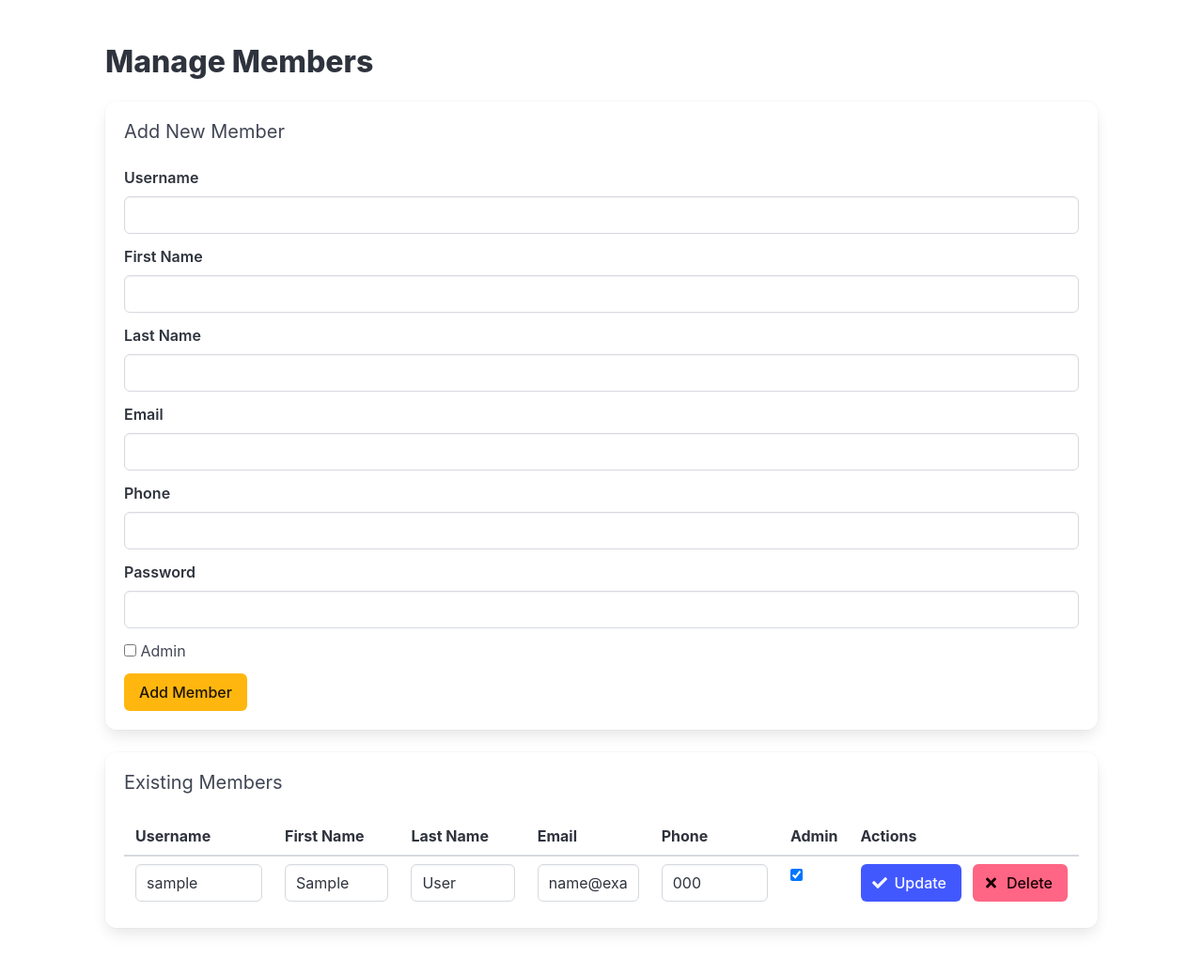
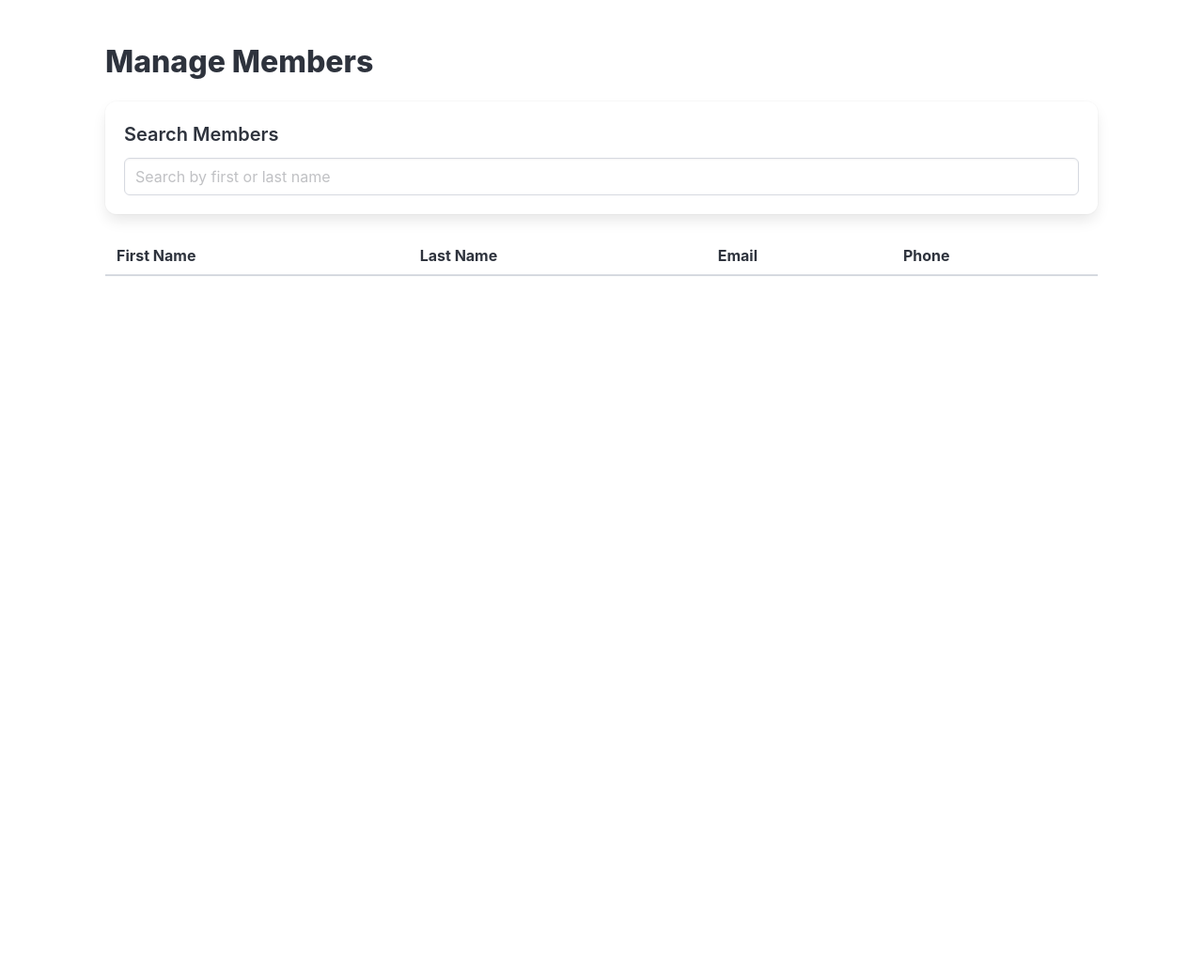
Before and after one commit to vanceb/bowls_club, a Flask app: page /admin/manage_members in a window 1280 px wide. Shown: the part 86-1122 px from the top of the page at 94% size. After the commit the page ends 380 px from the top, so only its background shows below. Run offline with Flask 3, Linux system fonts and the light colour scheme; a user stored in the database is signed in; tables that the repository leaves empty hold one stand-in row (values such as "Sample post"); lists and menus that the app fills with data are empty.

Commit message:
changed the workflow for manage and delete members

```diff
--- a/app/routes.py
+++ b/app/routes.py
@@ -100,6 +100,7 @@ def search_members():
     return {
         "members": [
             {
+                "id": member.id,  # Include the ID field
                 "firstname": member.firstname,
                 "lastname": member.lastname,
                 "phone": member.phone,
@@ -116,37 +117,36 @@ def admin_dashboard():
     return render_template('admin_dashboard.html', title='Admin Dashboard')
 
 
-@app.route('/admin/manage_members')
+@app.route('/admin/manage_members', methods=['GET'])
 @admin_required
 def manage_members():
-    members = db.session.scalars(sa.select(Member).order_by(Member.firstname)).all()
-    return render_template('manage_members.html', members=members, menu_items=app.config['MENU_ITEMS'])
+    return render_template('manage_members.html', title='Manage Members', menu_items=app.config['MENU_ITEMS'])
 
 
-@app.route('/admin/update_member/<int:member_id>', methods=['POST'])
+@app.route('/admin/edit_member/<int:member_id>', methods=['GET', 'POST'])
 @admin_required
-def update_member(member_id):
+def edit_member(member_id):
     member = db.session.get(Member, member_id)
     if not member:
         abort(404)
-    member.username = request.form['username']
-    member.firstname = request.form['firstname']
-    member.lastname = request.form['lastname']
-    member.email = request.form['email']
-    member.phone = request.form['phone']
-    member.is_admin = 'is_admin' in request.form
-    db.session.commit()
-    flash('Member updated successfully', 'success')
-    return redirect(url_for('manage_members'))
 
+    if request.method == 'POST':
+        if 'update' in request.form:
+            # Update member details
+            member.username = request.form['username']
+            member.firstname = request.form['firstname']
+            member.lastname = request.form['lastname']
+            member.email = request.form['email']
+            member.phone = request.form['phone']
+            member.is_admin = 'is_admin' in request.form
+            db.session.commit()
+            flash('Member updated successfully', 'success')
+            return redirect(url_for('manage_members'))
+        elif 'delete' in request.form:
+            # Delete the member
+            db.session.delete(member)
+            db.session.commit()
+            flash('Member deleted successfully', 'success')
+            return redirect(url_for('manage_members'))
 
-@app.route('/admin/delete_member/<int:member_id>', methods=['GET'])
-@admin_required
-def delete_member(member_id):
-    member = db.session.get(Member, member_id)
-    if not member:
-        abort(404)
-    db.session.delete(member)
-    db.session.commit()
-    flash('Member deleted successfully', 'success')
-    return redirect(url_for('manage_members'))
+    return render_template('edit_member.html', member=member)
--- a/app/templates/manage_members.html
+++ b/app/templates/manage_members.html
@@ -3,105 +3,52 @@
 {% block content %}
 <h1 class="title">Manage Members</h1>
 
-<!-- Add New Member Form -->
 <div class="box">
-    <h2 class="subtitle">Add New Member</h2>
-    <form action="{{ url_for('add_member') }}" method="POST">
     <div class="field">
-            <label class="label">Username</label>
+        <label class="label is-size-5">Search Members</label>
         <div class="control">
-                <input class="input" type="text" name="username" required>
+            <input id="search-input" class="input" type="text" placeholder="Search by first or last name">
         </div>
     </div>
-        <div class="field">
-            <label class="label">First Name</label>
-            <div class="control">
-                <input class="input" type="text" name="firstname" required>
-            </div>
-        </div>
-        <div class="field">
-            <label class="label">Last Name</label>
-            <div class="control">
-                <input class="input" type="text" name="lastname" required>
-            </div>
-        </div>
-        <div class="field">
-            <label class="label">Email</label>
-            <div class="control">
-                <input class="input" type="email" name="email" required>
-            </div>
-        </div>
-        <div class="field">
-            <label class="label">Phone</label>
-            <div class="control">
-                <input class="input" type="text" name="phone" required>
-            </div>
-        </div>
-        <div class="field">
-            <label class="label">Password</label>
-            <div class="control">
-                <input class="input" type="password" name="password" required>
-            </div>
-        </div>
-        <div class="field">
-            <label class="checkbox">
-                <input type="checkbox" name="is_admin">
-                Admin
-            </label>
-        </div>
-        <div class="control">
-            <button class="button is-primary" type="submit">Add Member</button>
-        </div>
-    </form>
 </div>
 
-<!-- Members Table -->
-<div class="box">
-    <h2 class="subtitle">Existing Members</h2>
 <table class="table is-striped is-hoverable is-fullwidth">
     <thead>
         <tr>
-                <th>Username</th>
             <th>First Name</th>
             <th>Last Name</th>
             <th>Email</th>
             <th>Phone</th>
-                <th>Admin</th>
-                <th>Actions</th>
         </tr>
     </thead>
-        <tbody>
-            {% for member in members %}
-            <tr>
-                <form action="{{ url_for('update_member', member_id=member.id) }}" method="POST">
-                    <td><input class="input" type="text" name="username" value="{{ member.username }}"></td>
-                    <td><input class="input" type="text" name="firstname" value="{{ member.firstname }}"></td>
-                    <td><input class="input" type="text" name="lastname" value="{{ member.lastname }}"></td>
-                    <td><input class="input" type="email" name="email" value="{{ member.email }}"></td>
-                    <td><input class="input" type="text" name="phone" value="{{ member.phone }}"></td>
-                    <td>
-                        <input type="checkbox" name="is_admin" {% if member.is_admin %}checked{% endif %}>
-                    </td>
-                    <td>
-                        <div class="field is-grouped">
-                            <button class="button is-link" type="submit">
-                                    <span class="icon is-sm2all">
-                                        <i class="fas fa-check"></i>
-                                    </span>
-                                    <span>Update</span>
-                            </button>
-                            <button class="button is-danger" href="{{ url_for('delete_member', member_id=member.id) }}">
-                                    <span class="icon is-sm2all">
-                                        <i class="fas fa-times"></i>
-                                    </span>
-                                    <span>Delete</span>
-                            </button>
-                        </div>
-                    </td>
-                </form>
-            </tr>
-            {% endfor %}
+    <tbody id="members-table-body">
+        <!-- Results will be dynamically loaded here -->
     </tbody>
 </table>
-</div>
+
+<script>
+    document.getElementById('search-input').addEventListener('input', function () {
+        const query = this.value;
+        fetch(`/search_members?q=${encodeURIComponent(query)}`)
+            .then(response => response.json())
+            .then(data => {
+                const tbody = document.getElementById('members-table-body');
+                tbody.innerHTML = ''; // Clear the table body
+                data.members.forEach(member => {
+                    const row = document.createElement('tr');
+                    row.innerHTML = `
+                        <td>${member.firstname}</td>
+                        <td>${member.lastname}</td>
+                        <td>${member.email}</td>
+                        <td>${member.phone}</td>
+                    `;
+                    row.dataset.memberId = member.id; // Store the member ID
+                    row.addEventListener('click', () => {
+                        window.location.href = `/admin/edit_member/${member.id}`;
+                    });
+                    tbody.appendChild(row);
+                });
+            });
+    });
+</script>
 {% endblock %}
```
Also changed, not shown: app/templates/edit_member.html (added, +55 -0 lines). Lines whose indentation alone changed are shown as unchanged.
